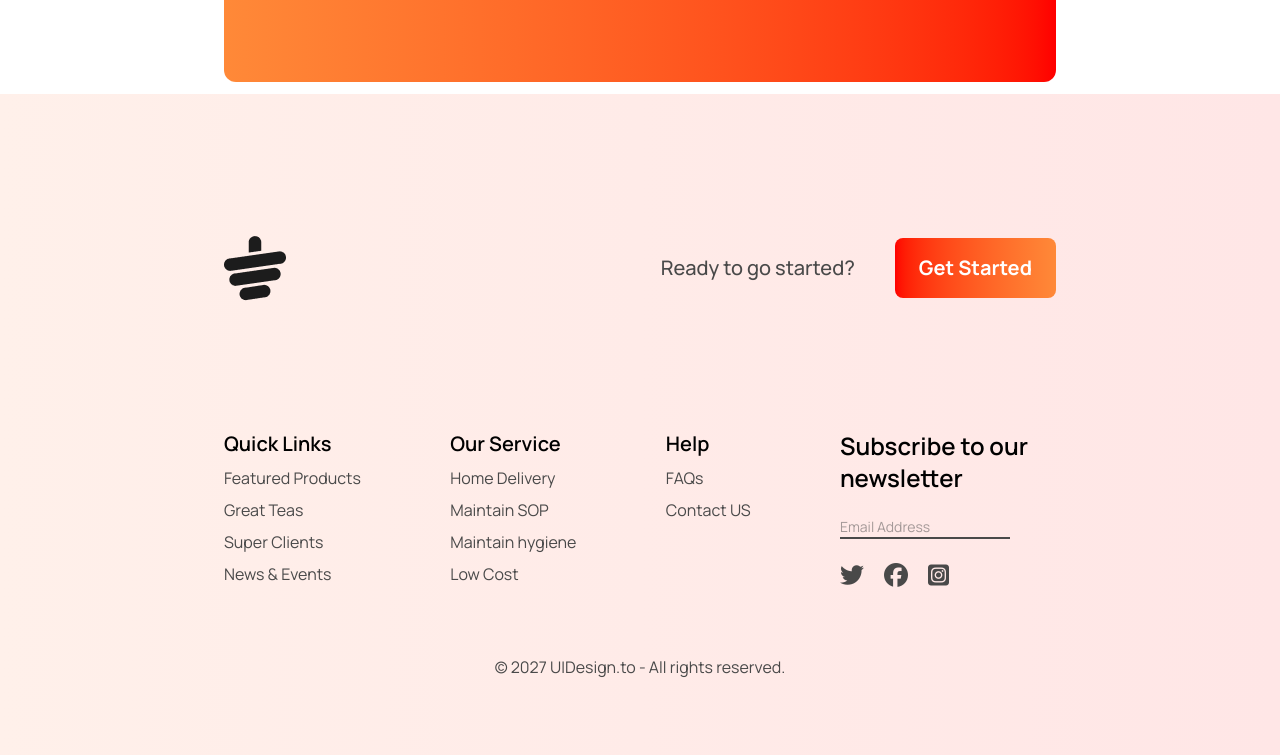
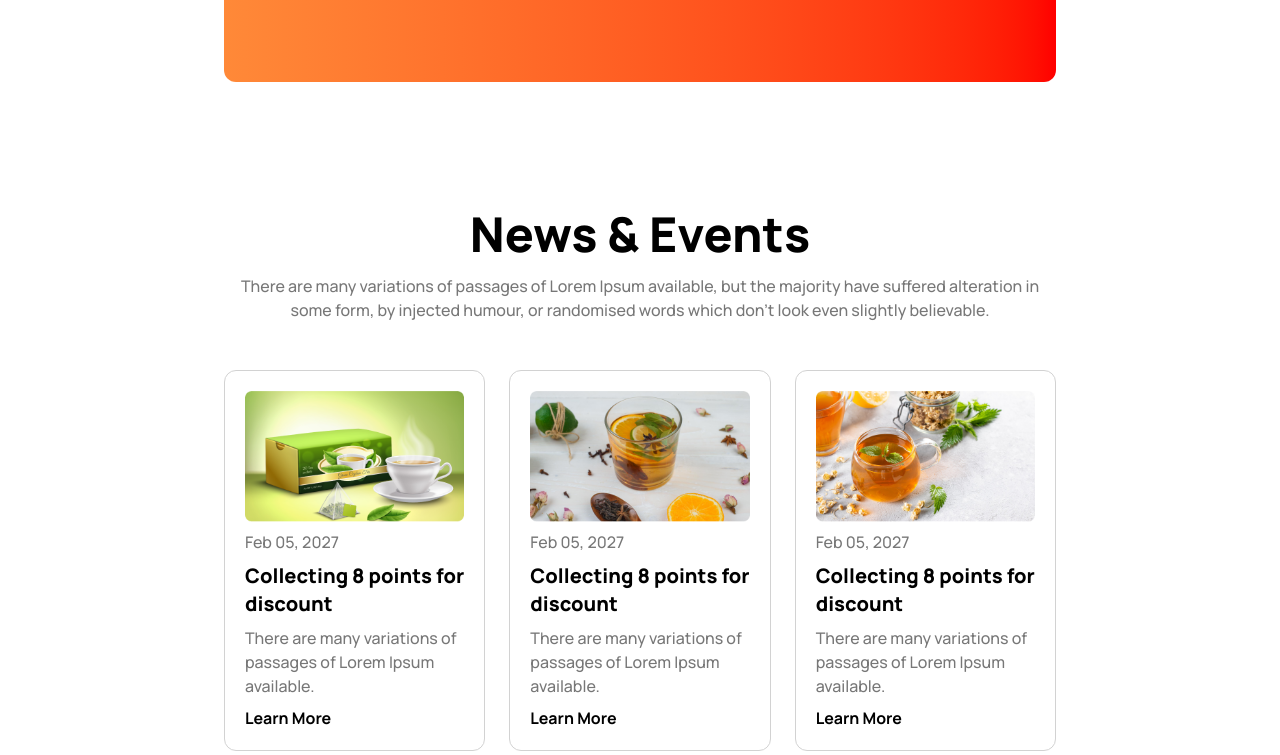
Before and after one commit to muhammad-tamim/web_project_8, a plain HTML site: page index.html in a window 1280 px wide. Shown: the part 2576-3331 px from the top of the page. Drawn offline with nearby package versions, Linux system fonts and the light colour scheme.

Commit message:
feat: add news&event section

```diff
--- a/index.html
+++ b/index.html
@@ -89,7 +89,7 @@
         <!-- End hero section -->
 
     </header>
-    <main class="p-3 lg:px-10 xl:px-56">
+    <main class="p-3 lg:px-10 xl:px-56 ">
         <!-- Featured Products section -->
         <section id="featured_products" class="pb-40">
             <div class="text-center space-y-5 pb-12">
@@ -179,7 +179,7 @@
 
         <!-- Super clients section -->
         <section id="super_clients"
-            class="bg-linear-to-r from-[#FF8938] to-[#FF0000] rounded-xl py-[85px]  px-[20px] text-center lg:text-left lg:flex lg:items-center lg:gap-24">
+            class="bg-linear-to-r from-[#FF8938] to-[#FF0000] rounded-xl py-[85px]  px-[20px] text-center lg:text-left lg:flex lg:items-center lg:gap-24 mb-32">
             <div class="text-white space-y-5 lg:w-5/10">
                 <h2 class="font-extrabold text-5xl">Meet Our Super Clients</h2>
                 <p class="font-medium lg:max-w-[400px]">There are many variations of passages of Lorem Ipsum available,
@@ -271,7 +271,56 @@
         <!-- End super clients section -->
 
         <!-- News & events section -->
-        <section></section>
+        <section id="news_Events" class="pb-32">
+            <div class="text-center">
+                <h2 class="font-extrabold text-5xl">News & Events</h2>
+                <p class="font-medium text-[#777777] pt-4 pb-12">There are many variations of passages of Lorem Ipsum
+                    available,
+                    but the majority have suffered
+                    alteration
+                    in some form, by injected humour, or randomised words which don't look even slightly believable.
+                </p>
+            </div>
+
+            <div class="space-y-5 md:space-y-0 md:flex gap-6 ">
+                <!-- news 1 -->
+                <div class="border border-[#D2D2D2] p-5 rounded-xl space-y-2 text-center md:text-left">
+                    <div>
+                        <img src="assets/images/news-1.png" alt="">
+                    </div>
+                    <p class="text-[#777777] font-medium">Feb 05, 2027</p>
+                    <h3 class="font-extrabold text-xl">Collecting 8 points for discount</h3>
+                    <p class="text-[#777777] font-medium">There are many variations of passages of Lorem Ipsum
+                        available.
+                    </p>
+                    <p class="font-bold"><a href="">Learn More</a></p>
+                </div>
+                <!-- news 2 -->
+                <div class="border border-[#D2D2D2] p-5 rounded-xl space-y-2 text-center md:text-left">
+                    <div>
+                        <img src="assets/images/news-2.png" alt="">
+                    </div>
+                    <p class="text-[#777777] font-medium">Feb 05, 2027</p>
+                    <h3 class="font-extrabold text-xl">Collecting 8 points for discount</h3>
+                    <p class="text-[#777777] font-medium">There are many variations of passages of Lorem Ipsum
+                        available.
+                    </p>
+                    <p class="font-bold"><a href="">Learn More</a></p>
+                </div>
+                <!-- news 3 -->
+                <div class="border border-[#D2D2D2] p-5 rounded-xl space-y-2 text-center md:text-left">
+                    <div>
+                        <img src="assets/images/news-3.png" alt="">
+                    </div>
+                    <p class="text-[#777777] font-medium">Feb 05, 2027</p>
+                    <h3 class="font-extrabold text-xl">Collecting 8 points for discount</h3>
+                    <p class="text-[#777777] font-medium">There are many variations of passages of Lorem Ipsum
+                        available.
+                    </p>
+                    <p class="font-bold"><a href="">Learn More</a></p>
+                </div>
+            </div>
+        </section>
         <!-- End news & events section -->
     </main>
     <footer
```
